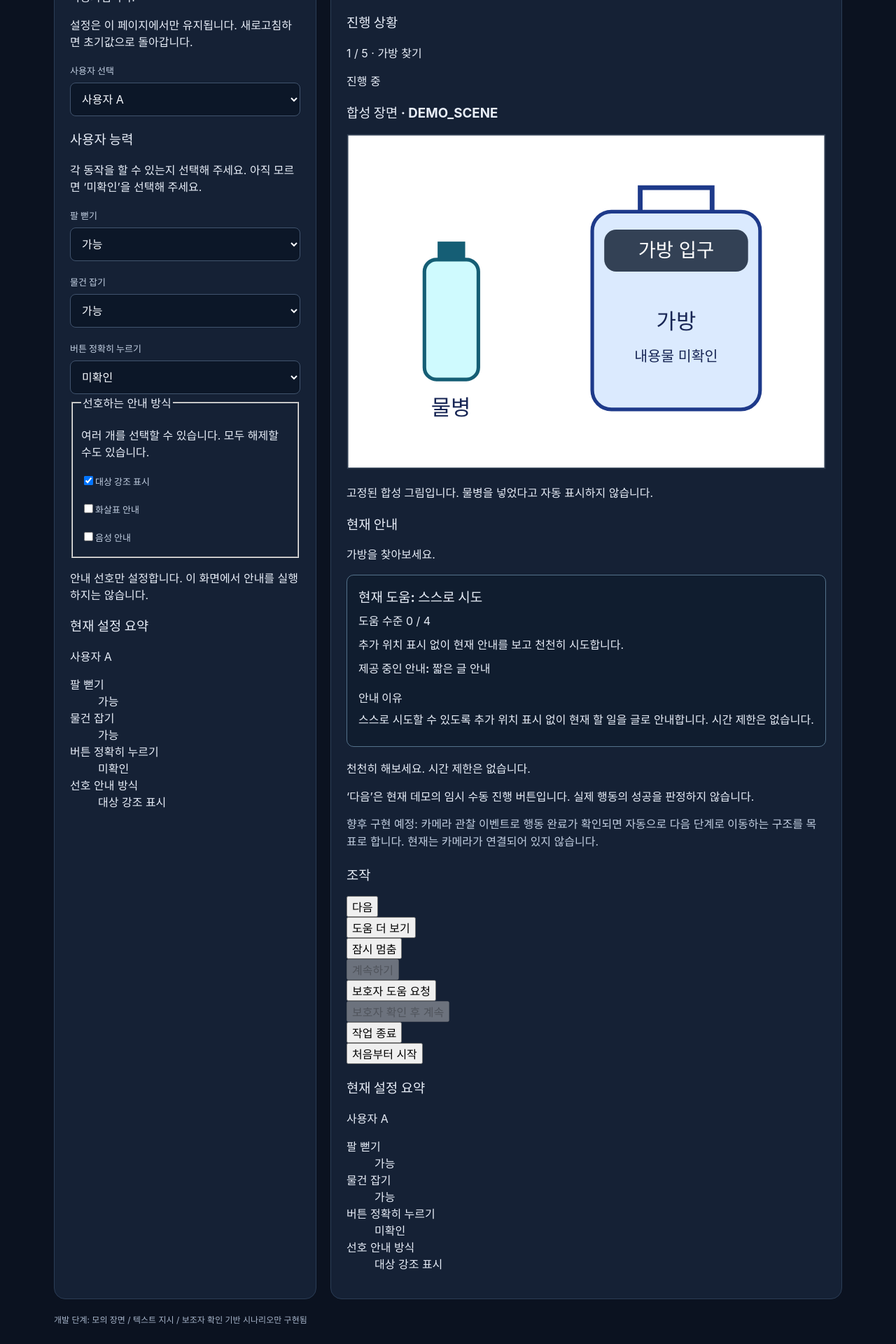
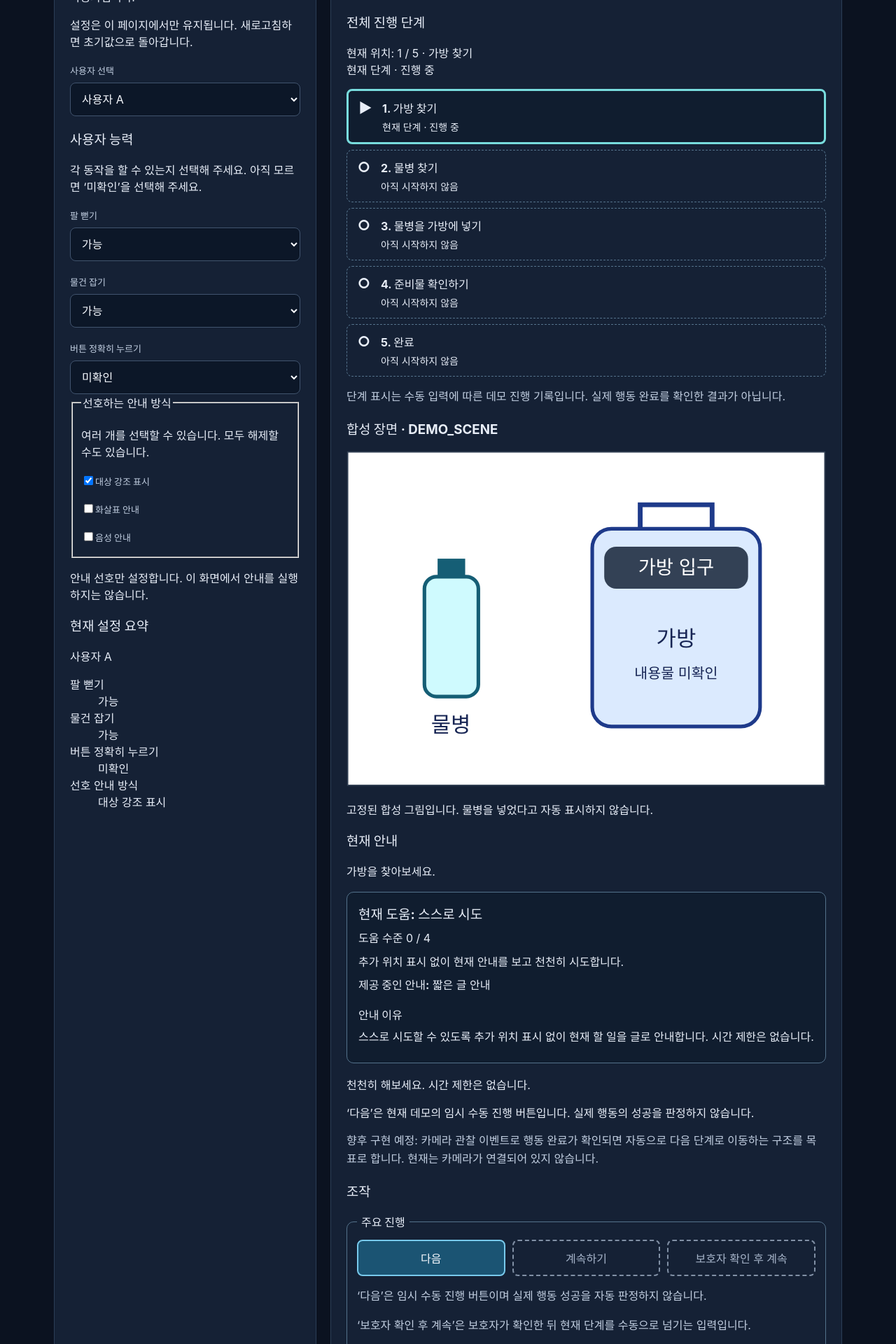
Before and after one commit to junservice/contextcue, a React (Vite) app in the folder frontend/: page / in a window 1280 px wide. Shown: the part 400-2320 px from the top of the page at 70% size. Built offline with nearby package versions, Linux system fonts and the light colour scheme; no server answers.

Commit message:
feat(frontend): clarify task progress and control groups

```diff
--- a/frontend/src/components/PackingBagDemo.tsx
+++ b/frontend/src/components/PackingBagDemo.tsx
@@ -1,10 +1,11 @@
 import type { Profile } from '../types'
-import { stepOrder, steps } from '../packing/steps'
+import { steps } from '../packing/steps'
 import type { PackingEvent, PackingState } from '../packing/types'
 import { helpPresentation } from '../packing/helpPresentation'
 import PackingScene from './PackingScene'
 import ProfileSummary from './ProfileSummary'
 import TaskControls from './TaskControls'
+import TaskProgress from './TaskProgress'
 
 const statusLabels = {
   active: '진행 중', paused: '잠시 멈췄어요.', help_requested: '보호자 확인이 필요해요.',
@@ -42,9 +43,7 @@ export default function PackingBagDemo({ profile, state, notice, onAction }: {
       <p>합성 장면을 사용하는 데모입니다. 실제 행동을 자동으로 확인하지 않습니다.</p>
       <p>{profile.user_id === 'demo_A' ? '사용자 A' : '사용자 B'}의 작업</p>
       {notice && <p role="status">{notice}</p>}
-      <h3>진행 상황</h3>
-      <p>{stepOrder.indexOf(state.currentStep) + 1} / 5 · {step.title}</p>
-      <p>{statusLabels[state.taskStatus]}</p>
+      <TaskProgress state={state} />
       <PackingScene targetId={step.target} visualCue={presentation.visualCue} />
       <h3>현재 안내</h3>
       <p role="status">{prompt}</p>
--- a/frontend/src/components/TaskControls.tsx
+++ b/frontend/src/components/TaskControls.tsx
@@ -1,15 +1,36 @@
 import { canDispatch } from '../packing/transitions'
 import type { PackingEvent, PackingState } from '../packing/types'
 
-const actions: { event: PackingEvent; label: string }[] = [
+const groups: { id: string; title: string; descriptions: string[]; actions: { event: PackingEvent; label: string }[] }[] = [
+  {
+    id: 'progress', title: '주요 진행',
+    descriptions: [
+      '‘다음’은 임시 수동 진행 버튼이며 실제 행동 성공을 자동 판정하지 않습니다.',
+      '‘보호자 확인 후 계속’은 보호자가 확인한 뒤 현재 단계를 수동으로 넘기는 입력입니다.',
+    ],
+    actions: [
       { event: 'next', label: '다음' },
+      { event: 'continue', label: '계속하기' },
+      { event: 'caregiver_confirm', label: '보호자 확인 후 계속' },
+    ],
+  },
+  {
+    id: 'help', title: '도움',
+    descriptions: ['‘보호자 도움 요청’은 데모 상태만 변경하며 실제 알림을 전송하지 않습니다.'],
+    actions: [
       { event: 'more_help', label: '도움 더 보기' },
+      { event: 'ask_for_help', label: '보호자 도움 요청' },
+    ],
+  },
+  {
+    id: 'stop', title: '중단·초기화',
+    descriptions: ['‘잠시 멈춤’은 이어서 진행할 수 있고, ‘작업 종료’ 후에는 처음부터 다시 시작할 수 있습니다.'],
+    actions: [
       { event: 'pause', label: '잠시 멈춤' },
-  { event: 'continue', label: '계속하기' },
-  { event: 'ask_for_help', label: '보호자 도움 요청' },
-  { event: 'caregiver_confirm', label: '보호자 확인 후 계속' },
       { event: 'stop', label: '작업 종료' },
       { event: 'restart', label: '처음부터 시작' },
+    ],
+  },
 ]
 
 export default function TaskControls({ state, onAction }: {
@@ -17,13 +38,22 @@ export default function TaskControls({ state, onAction }: {
   onAction: (event: PackingEvent) => void
 }) {
   return (
-    <section aria-label="가방 챙기기 조작">
+    <section className="task-controls" aria-label="가방 챙기기 조작">
       <h3>조작</h3>
-      {actions.map(({ event, label }) => (
-        <div key={event}>
-          <button type="button" disabled={!canDispatch(state, event)}
+      {groups.map((group) => (
+        <fieldset className={`task-control-group task-control-${group.id}`} key={group.id}>
+          <legend>{group.title}</legend>
+          <div className="task-control-buttons">
+            {group.actions.map(({ event, label }) => (
+              <button key={event} type="button" disabled={!canDispatch(state, event)}
+                aria-describedby={`task-control-${group.id}-description`}
                 onClick={() => onAction(event)}>{label}</button>
+            ))}
           </div>
+          <div id={`task-control-${group.id}-description`}>
+            {group.descriptions.map((description) => <p key={description}>{description}</p>)}
+          </div>
+        </fieldset>
       ))}
     </section>
   )
--- /dev/null
+++ b/frontend/src/components/TaskProgress.tsx
@@ -0,0 +1,46 @@
+import { stepOrder } from '../packing/steps'
+import type { PackingState, PackingStep } from '../packing/types'
+
+const titles: Record<PackingStep, string> = {
+  find_bag: '가방 찾기',
+  find_bottle: '물병 찾기',
+  put_bottle_in_bag: '물병을 가방에 넣기',
+  check_items: '준비물 확인하기',
+  complete: '완료',
+}
+
+const currentStates = {
+  active: { symbol: '▶', label: '현재 단계 · 진행 중' },
+  paused: { symbol: '‖', label: '현재 단계 · 일시정지' },
+  help_requested: { symbol: '!', label: '현재 단계 · 보호자 확인 대기' },
+  stopped: { symbol: '■', label: '이 단계에서 중단' },
+  completed: { symbol: '✓', label: '데모 완료' },
+}
+
+export default function TaskProgress({ state }: { state: PackingState }) {
+  const currentIndex = stepOrder.indexOf(state.currentStep)
+  return (
+    <section className="task-progress" aria-label="가방 챙기기 전체 진행 단계">
+      <h3>전체 진행 단계</h3>
+      <p role="status">현재 위치: {currentIndex + 1} / {stepOrder.length} · {titles[state.currentStep]}<br />
+        {currentStates[state.taskStatus].label}</p>
+      <ol className="task-progress-list">
+        {stepOrder.map((step, index) => {
+          const isCurrent = index === currentIndex
+          const isPrevious = index < currentIndex
+          const marker = isCurrent ? currentStates[state.taskStatus]
+            : isPrevious ? { symbol: '✓', label: '수동 진행 완료' }
+              : { symbol: '○', label: '아직 시작하지 않음' }
+          return (
+            <li key={step} aria-current={isCurrent ? 'step' : undefined}
+              className={`task-progress-item ${isCurrent ? `is-current is-${state.taskStatus}` : isPrevious ? 'is-previous' : 'is-upcoming'}`}>
+              <span className="task-progress-symbol" aria-hidden="true">{marker.symbol}</span>
+              <div><strong>{index + 1}. {titles[step]}</strong><span className="task-progress-label">{marker.label}</span></div>
+            </li>
+          )
+        })}
+      </ol>
+      <p className="task-progress-note">단계 표시는 수동 입력에 따른 데모 진행 기록입니다. 실제 행동 완료를 확인한 결과가 아닙니다.</p>
+    </section>
+  )
+}
--- a/frontend/src/style.css
+++ b/frontend/src/style.css
@@ -45,4 +45,20 @@ footer { font-size: 12px; margin-top: 20px; }
 .help-explanation h4 { margin: 16px 0 8px; }
 .help-explanation p { margin: 8px 0; line-height: 1.6; }
 .packing-future-note { color: #c1cee0; line-height: 1.6; }
+.task-progress-list { list-style: none; padding: 0; display: grid; gap: 8px; }
+.task-progress-item { display: flex; align-items: flex-start; gap: 12px; padding: 12px; border: 1px solid #54728b; border-radius: 8px; overflow-wrap: anywhere; }
+.task-progress-symbol { flex: 0 0 24px; text-align: center; font-size: 20px; font-weight: 800; }
+.task-progress-label { display: block; margin-top: 5px; font-size: 14px; }
+.task-progress-item.is-current { border: 3px solid #78dcdd; background: #101d2f; }
+.task-progress-item.is-current.is-paused, .task-progress-item.is-current.is-help_requested { border-style: dashed; }
+.task-progress-item.is-current.is-stopped { border-style: double; border-width: 5px; }
+.task-progress-item.is-upcoming { border-style: dashed; }
+.task-progress-note, .task-control-group p { line-height: 1.6; color: #c1cee0; }
+.task-control-group { min-width: 0; margin: 16px 0; padding: 14px; border: 1px solid #54728b; border-radius: 10px; }
+.task-control-group legend { padding: 0 6px; font-weight: 700; }
+.task-control-buttons { display: flex; flex-wrap: wrap; gap: 10px; }
+.task-control-buttons button { min-height: 48px; flex: 1 1 140px; padding: 12px; border: 2px solid #78c9eb; border-radius: 8px; background: #1d2d45; color: #f7faff; overflow-wrap: anywhere; }
+.task-control-progress button { background: #1b5473; }
+.task-control-buttons button:disabled { border-style: dashed; border-color: #8190a5; background: #152135; color: #a6b4c9; cursor: not-allowed; }
+.task-control-buttons button:focus-visible { outline: 3px solid #ffda4c; outline-offset: 3px; }
 @media (max-width: 760px) { .layout {grid-template-columns: 1fr;} .page {padding: 24px 14px;} }
```
Lines whose indentation alone changed are shown as unchanged.
